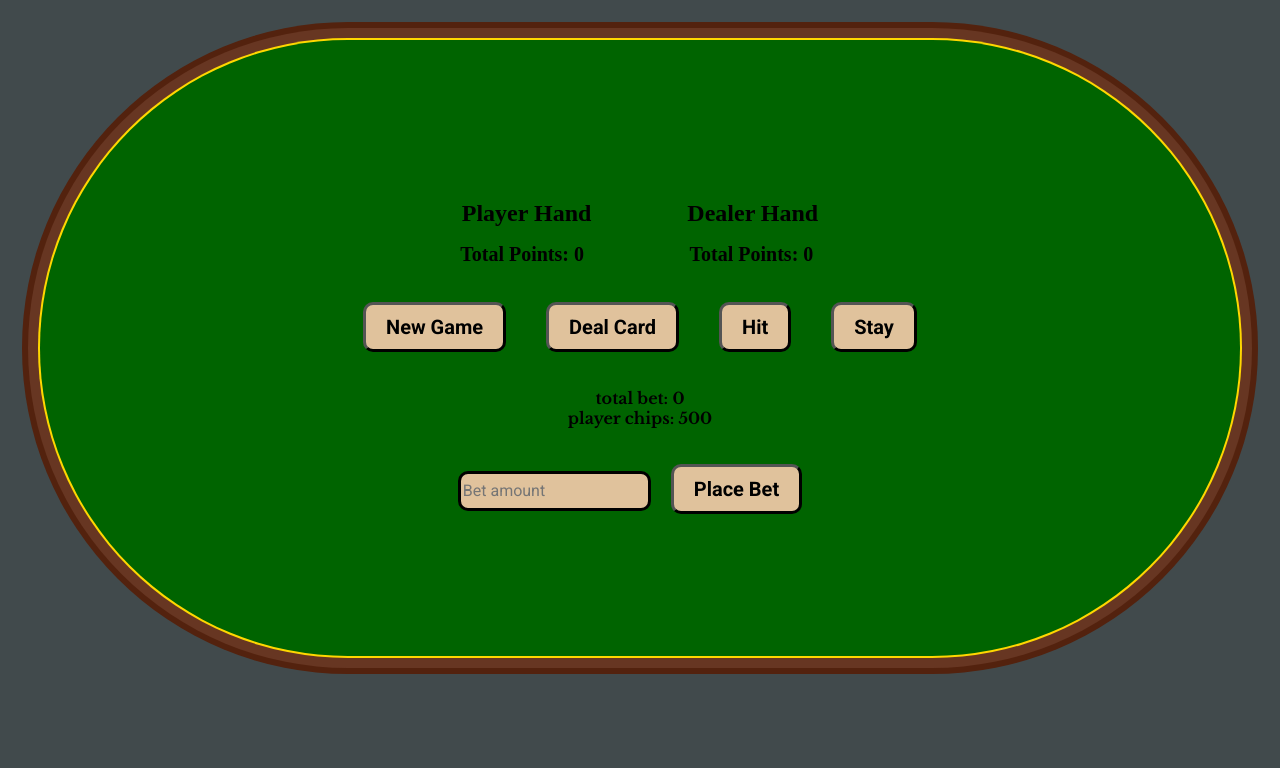
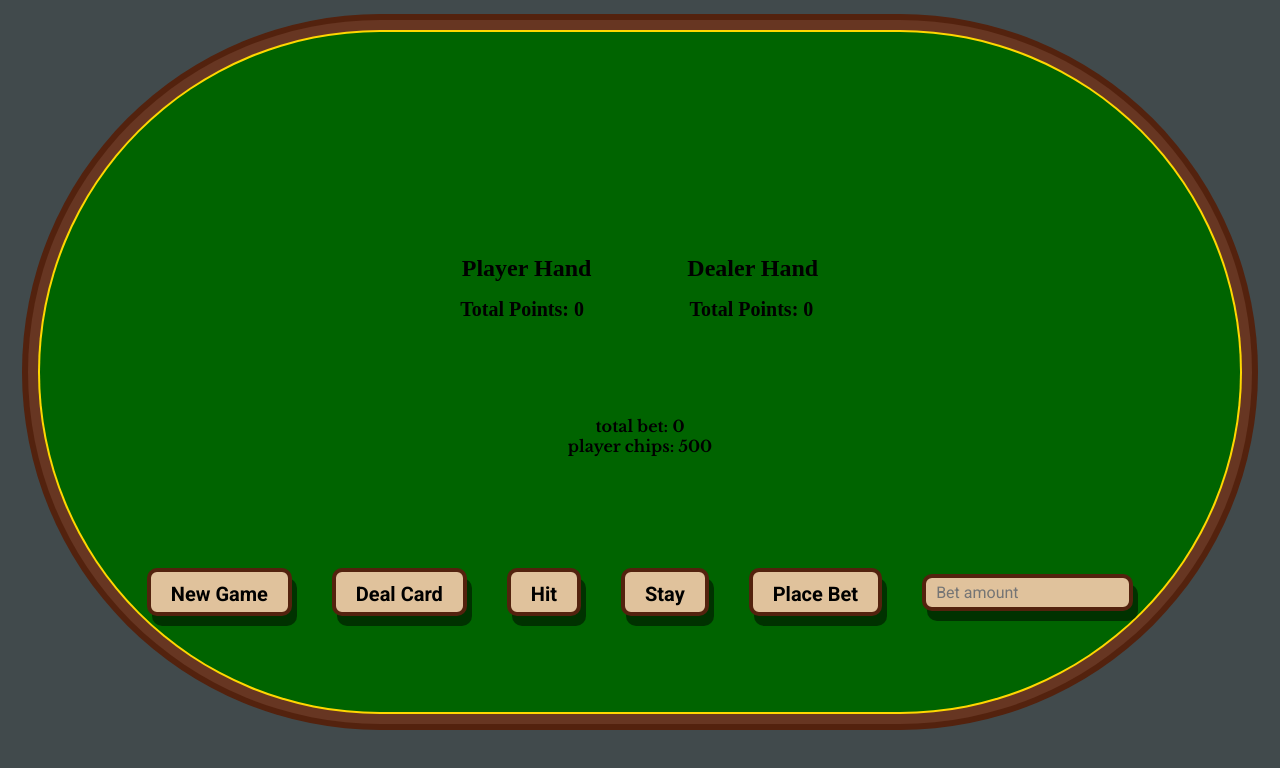
Before and after one commit to Egeeoz/Blackjack, a React (Vite) app: page / in a window 1280 px wide. Shown: the top 768 px of the page. Built offline with nearby package versions, Linux system fonts and the light colour scheme.

Commit message:
Update button styling and positioning

```diff
--- a/src/App.tsx
+++ b/src/App.tsx
@@ -64,16 +64,16 @@ function App() {
           </section>
           <h4>{gameResultMessage}</h4>
         </section>
+        <p className="bet-text">
+          total bet: {playerBet} <br /> player chips: {playerChips}
+        </p>
         <section className="section-inputs">
           <Button handleClick={handleNewGame} text="New Game" />
           <Button handleClick={handleDealCard} text="Deal Card" />
           <Button handleClick={handleHit} text="Hit" />
           <Button handleClick={handleStay} text="Stay" />
-          <p className="bet-text">
-            total bet: {playerBet} <br /> player chips: {playerChips}
-          </p>
+          <Button handleClick={handlePlaceBet} text="Place Bet" />
           <Input />
-          <Button handleClick={handlePlaceBet} text="Place Bet" />
         </section>
       </section>
     </main>
--- a/src/styling/App.scss
+++ b/src/styling/App.scss
@@ -1,31 +1,41 @@
 @import 'variables';
 
 .App {
-  text-align: center;
-  display: flex;
-  flex-direction: column;
   max-height: 85vh;
-
-  h4 {
-    font-size: $text-size-xxl;
-    margin: 0;
-  }
 }
 
 .table {
+  display: flex;
+  text-align: center;
+  flex-direction: column;
+  justify-content: space-between;
   width: 95%;
   height: 85vh;
   background-color: $base-background;
   border-radius: 500px;
   margin: 2rem auto;
   box-shadow: 0 0 0 2px #ffd700, 0 0 0 12px #673622, 0 0 0 18px #53220e;
+
+  h4 {
+    font-size: $text-size-xxl;
+    color: #ffd700;
+    margin: 0;
+  }
 }
 
 .section-outputs {
+  height: 40vh;
   flex: 1;
   display: flex;
   flex-direction: column;
   justify-content: center;
+}
+
+.section-inputs {
+  display: flex;
+  justify-content: center;
+  align-items: center;
+  height: 30vh;
 }
 
 .hands {
--- a/src/styling/_variables.scss
+++ b/src/styling/_variables.scss
@@ -9,7 +9,6 @@ $button-border-color: black;
 $button-hover-color: red;
 $button-bg-hover: #232b2b;
 $button-hover-border: #27425d;
-// $table-border-color: #ffd700;
 
 // Fonts
 $heading-font: 'Libre Baskerville', serif;
--- a/src/styling/button.scss
+++ b/src/styling/button.scss
@@ -4,9 +4,13 @@ button {
   font-family: $body-content-font;
   font-size: $text-size-xl;
   background-color: $button-bg-color;
-  border-color: $button-border-color;
+  // border-color: $button-border-color;
+
+  // border-width: medium;
+  max-height: 6vh;
+  border: 4px solid #53220e;
+  box-shadow: 5px 10px 0px 0px rgba(0, 0, 0, 0.5);
   border-radius: 10px;
-  border-width: medium;
   font-weight: 600;
   margin: 20px;
   padding: 10px 20px;
--- a/src/styling/input.scss
+++ b/src/styling/input.scss
@@ -1,11 +1,13 @@
 @import 'variables';
 
 input {
+  max-height: 4vh;
+  margin: 20px;
+  padding: 5px 10px;
+  border: 4px solid #53220e;
+  box-shadow: 5px 10px 0px 0px rgba(0, 0, 0, 0.5);
   font-family: $body-content-font;
   font-size: $text-size;
-  height: 2rem;
-  border: 2px solid $button-border-color;
   background-color: $button-bg-color;
   border-radius: 10px;
-  border-width: medium;
 }
```
